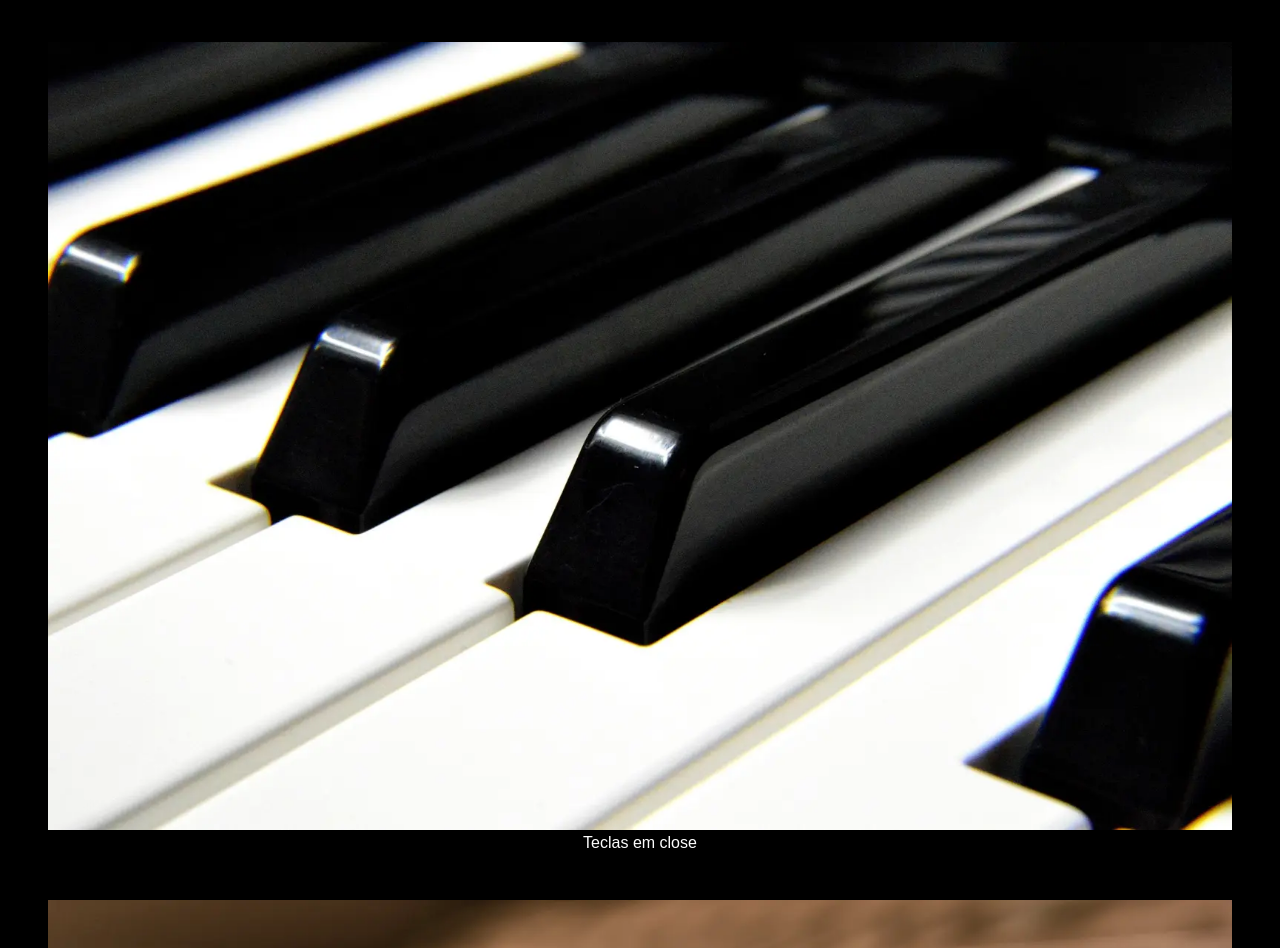
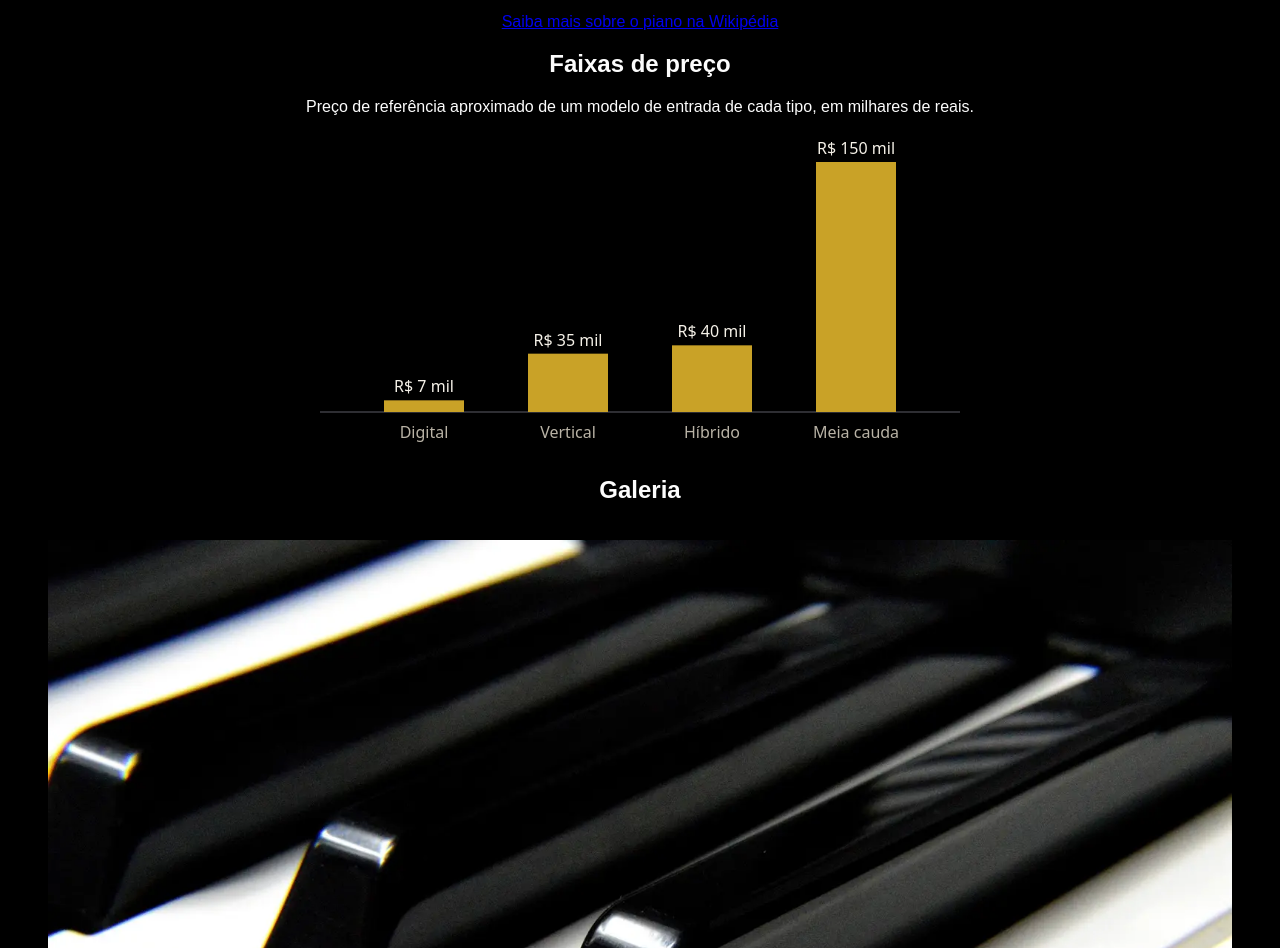
Before and after one commit to adrianasaf/projeto-integrador-frontend-adrianasaf, a plain HTML site: page index.html in a window 1280 px wide. Shown: the part 1233-2181 px from the top of the page. Drawn offline with Linux system fonts and the light colour scheme.

Commit message:
feat: adiciona logo em svg e gráfico de preços em canvas

```diff
--- a/css/style.css
+++ b/css/style.css
@@ -17,3 +17,8 @@ video {
     max-width: 100%;
     height: auto;
 }
+
+canvas {
+    max-width: 100%;
+    height: auto;
+}
--- a/index.html
+++ b/index.html
@@ -9,6 +9,17 @@
 </head>
 <body>
     <header>
+        <svg class="logo-svg" viewBox="0 0 120 60" width="120" height="60" role="img" aria-labelledby="titulo-logo">
+            <title id="titulo-logo">Logotipo Piano Comparativo: teclado de piano estilizado</title>
+            <rect x="2" y="2" width="116" height="56" rx="8" fill="#f5f1e8" stroke="#c9a227" stroke-width="3"/>
+            <line x1="25" y1="4" x2="25" y2="56" stroke="#1a1a1d" stroke-width="2"/>
+            <line x1="48" y1="4" x2="48" y2="56" stroke="#1a1a1d" stroke-width="2"/>
+            <line x1="71" y1="4" x2="71" y2="56" stroke="#1a1a1d" stroke-width="2"/>
+            <line x1="94" y1="4" x2="94" y2="56" stroke="#1a1a1d" stroke-width="2"/>
+            <rect x="18" y="4" width="14" height="32" rx="2" fill="#1a1a1d"/>
+            <rect x="41" y="4" width="14" height="32" rx="2" fill="#1a1a1d"/>
+            <rect x="87" y="4" width="14" height="32" rx="2" fill="#1a1a1d"/>
+        </svg>
         <h1 style="color: #fcfcfc; font-family: Arial;">Piano | Comparativo</h1>
         <p style="color: #fcfcfc; font-family: Arial;">Conheça e compare os principais tipos de piano antes de escolher o seu.</p>
     </header>
@@ -82,6 +93,14 @@
                 </tbody>
             </table>
             <p><a href="https://pt.wikipedia.org/wiki/Piano" target="_blank" rel="noopener noreferrer">Saiba mais sobre o piano na Wikipédia</a></p>
+        </section>
+
+        <section id="precos">
+            <h2>Faixas de preço</h2>
+            <p>Preço de referência aproximado de um modelo de entrada de cada tipo, em milhares de reais.</p>
+            <canvas id="grafico-precos" width="640" height="320" role="img" aria-label="Gráfico de barras com o preço de referência por tipo de piano: digital 7 mil reais, vertical 35 mil, híbrido 40 mil e meia cauda 150 mil.">
+                <p>Preço de referência aproximado: piano digital R$ 7 mil, vertical R$ 35 mil, híbrido R$ 40 mil e meia cauda R$ 150 mil.</p>
+            </canvas>
         </section>
 
         <section id="galeria">
@@ -175,5 +194,7 @@
     <footer>
         <p>Adrian Asaf &copy; 2026 · Projeto Integrador de Desenvolvimento Front-End para Web</p>
     </footer>
+
+    <script src="js/canvas.js" defer></script>
 </body>
 </html>
--- /dev/null
+++ b/js/canvas.js
@@ -0,0 +1,61 @@
+const canvasPrecos = document.getElementById('grafico-precos');
+
+if (canvasPrecos) {
+    const ctxPrecos = canvasPrecos.getContext('2d');
+
+    const dadosPrecos = [
+        { rotulo: 'Digital', valor: 7 },
+        { rotulo: 'Vertical', valor: 35 },
+        { rotulo: 'Híbrido', valor: 40 },
+        { rotulo: 'Meia cauda', valor: 150 },
+    ];
+
+    const larguraCanvas = canvasPrecos.width;
+    const alturaCanvas = canvasPrecos.height;
+    const margemBase = 40;
+    const margemTopo = 30;
+    const alturaUtil = alturaCanvas - margemBase - margemTopo;
+    const larguraBarra = 80;
+    const espacoEntreBarras = (larguraCanvas - larguraBarra * dadosPrecos.length) / (dadosPrecos.length + 1);
+    const maiorValor = Math.max(...dadosPrecos.map((item) => item.valor));
+
+    let progresso = 0;
+
+    function desenharGrafico() {
+        ctxPrecos.clearRect(0, 0, larguraCanvas, alturaCanvas);
+        ctxPrecos.strokeStyle = '#2e2e33';
+        ctxPrecos.lineWidth = 2;
+        ctxPrecos.beginPath();
+        ctxPrecos.moveTo(0, alturaCanvas - margemBase);
+        ctxPrecos.lineTo(larguraCanvas, alturaCanvas - margemBase);
+        ctxPrecos.stroke();
+        ctxPrecos.font = '16px system-ui, Arial, sans-serif';
+        ctxPrecos.textAlign = 'center';
+
+        dadosPrecos.forEach((item, indice) => {
+            const x = espacoEntreBarras + indice * (larguraBarra + espacoEntreBarras);
+            const alturaFinal = (item.valor / maiorValor) * alturaUtil;
+            const alturaAtual = alturaFinal * progresso;
+            const y = alturaCanvas - margemBase - alturaAtual;
+
+            ctxPrecos.fillStyle = '#c9a227';
+            ctxPrecos.fillRect(x, y, larguraBarra, alturaAtual);
+
+            ctxPrecos.fillStyle = '#f5f1e8';
+            ctxPrecos.fillText(`R$ ${item.valor} mil`, x + larguraBarra / 2, y - 8);
+
+            ctxPrecos.fillStyle = '#b9b3a6';
+            ctxPrecos.fillText(item.rotulo, x + larguraBarra / 2, alturaCanvas - 14);
+        });
+    }
+
+    function animarGrafico() {
+        progresso = Math.min(progresso + 0.02, 1);
+        desenharGrafico();
+        if (progresso < 1) {
+            requestAnimationFrame(animarGrafico);
+        }
+    }
+
+    animarGrafico();
+}
```
